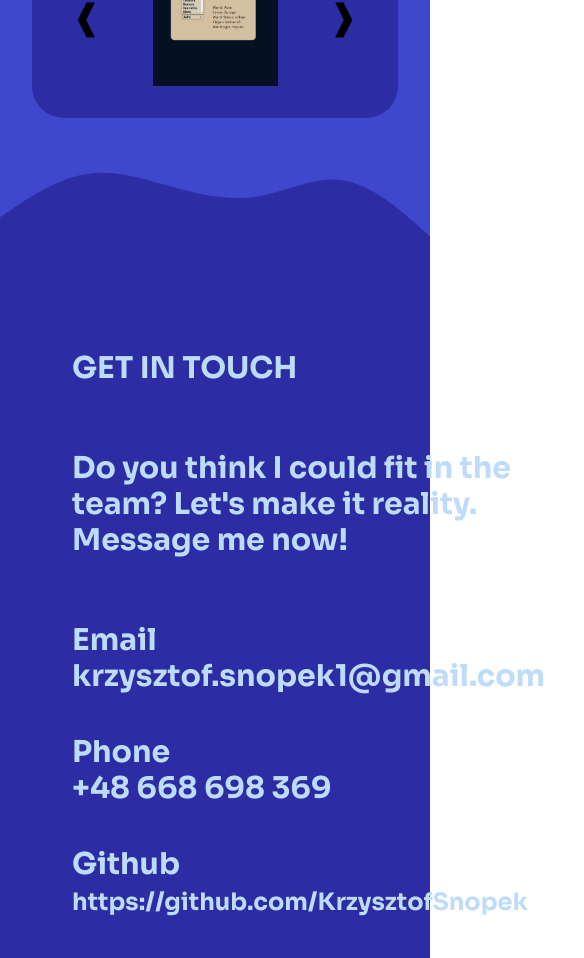
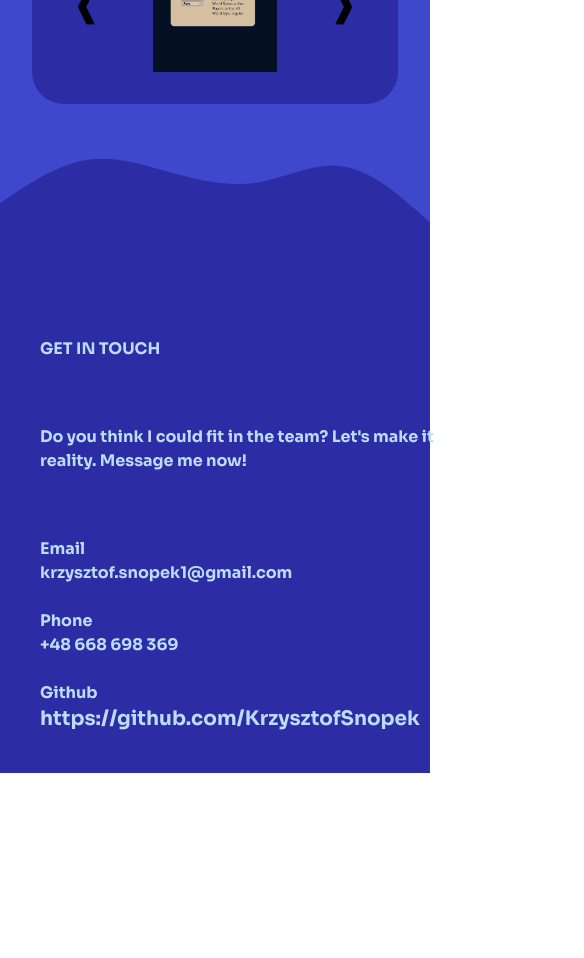
Before and after one commit to KrzysztofSnopek/resume, a React (Create React App) app: page / in a window 390 px wide. Shown: the part 6080-7038 px from the top of the page, 584 px wide, since content can reach past the window. After the commit the page ends 6853 px from the top, so only its background shows below. Built offline with nearby package versions, Linux system fonts and the light colour scheme; the HTML template or start-up script is replaced by a standard one.

Commit message:
Adds grid order to contact section

```diff
--- a/src/Components/Contact.tsx
+++ b/src/Components/Contact.tsx
@@ -2,25 +2,25 @@ import '../Styles/Contact.css'
 
 export function Contact() {
   return (
-    <div className='font-bold text-3xl text-secondary px-10 bg-outro bg-contact-pattern bg-no-repeat p-2 pt-[20vh] md:pt-[30vh] lg:pt-[40vh] grid md:grid-cols-1 lg:grid-cols-2'>
-      <div className='p-8 md:order-1'>GET IN TOUCH</div>
+    <div className='font-bold md:text-3xl sm:text-xl text-secondary bg-outro bg-contact-pattern bg-no-repeat p-2 pt-[20vh] md:pt-[30vh] lg:pt-[40vh] grid md:grid-cols-1 lg:grid-cols-2'>
+      <div className='p-8 lg:order-1'>GET IN TOUCH</div>
 
-      <div className='p-8 md:order-3'>Do you think I could fit in the team? Let's make it reality. Message me now!</div>
+      <div className='p-8 lg:order-3'>Do you think I could fit in the team? Let's make it reality. Message me now!</div>
 
-      <div className='p-3 md:order-2 row-span-2'>
-        <div className='p-5'>
+      <div className='p-5 lg:order-2 row-span-2'>
+        <div className='p-3'>
           <div className=''>Email</div>
-          <div className=''>krzysztof.snopek1@gmail.com</div>
+          <div className='pr-2'>krzysztof.snopek1@gmail.com</div>
         </div>
 
-        <div className='p-5'>
+        <div className='p-3'>
           <div className=''>Phone</div>
           <div className=''>+48 668 698 369</div>
         </div>
 
-         <div className='p-5'>
-          <div className=''>Github</div>
-          <a href='https://github.com/KrzysztofSnopek' className='git-link text-2xl'>https://github.com/KrzysztofSnopek</a>
+         <div className='p-3'>
+          <div>Github</div>
+          <a href='https://github.com/KrzysztofSnopek' className='git-link text-xl sm:text-xl md:text-3xl text-secondary'>https://github.com/KrzysztofSnopek</a>
         </div>
       </div>
     </div>
--- a/src/Styles/Home.css
+++ b/src/Styles/Home.css
@@ -30,7 +30,7 @@
 .img-wrapper {
     margin: none;
     grid-area: photo;
-    width: 40vw;
+    width: 35vw;
 }
 
 img {
@@ -76,7 +76,7 @@ img {
     }
 
     .img-wrapper {
-        width: 100vw;
+        width: 95vw;
     }
 
     .greetings {
--- a/src/Styles/TopNavbar.css
+++ b/src/Styles/TopNavbar.css
@@ -1,6 +1,6 @@
-.whole-app {
+/* .whole-app {
   min-width: 430px;
-}
+} */
 
 nav {
     font-family: 'Fredoka One', cursive;
```
